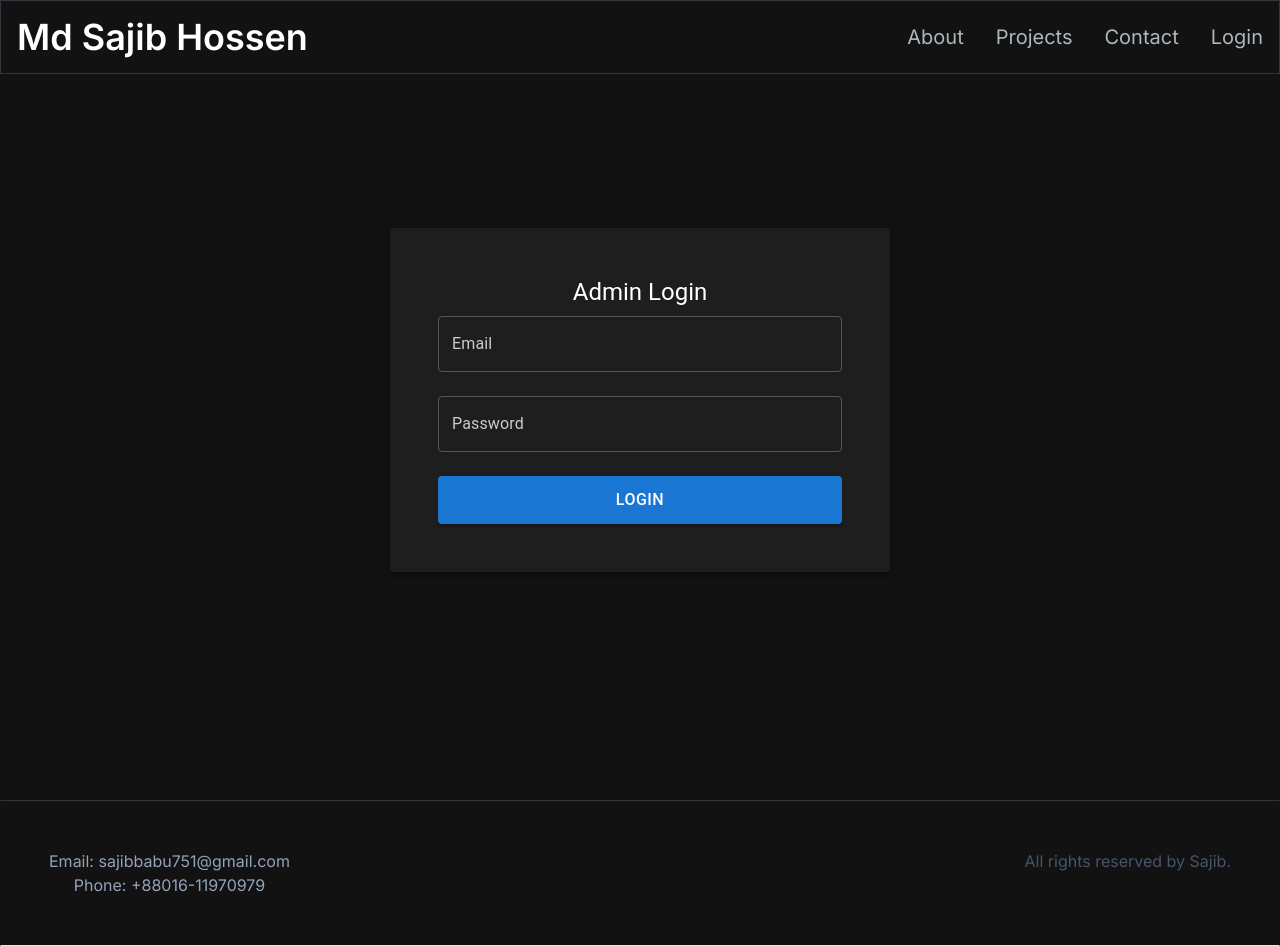
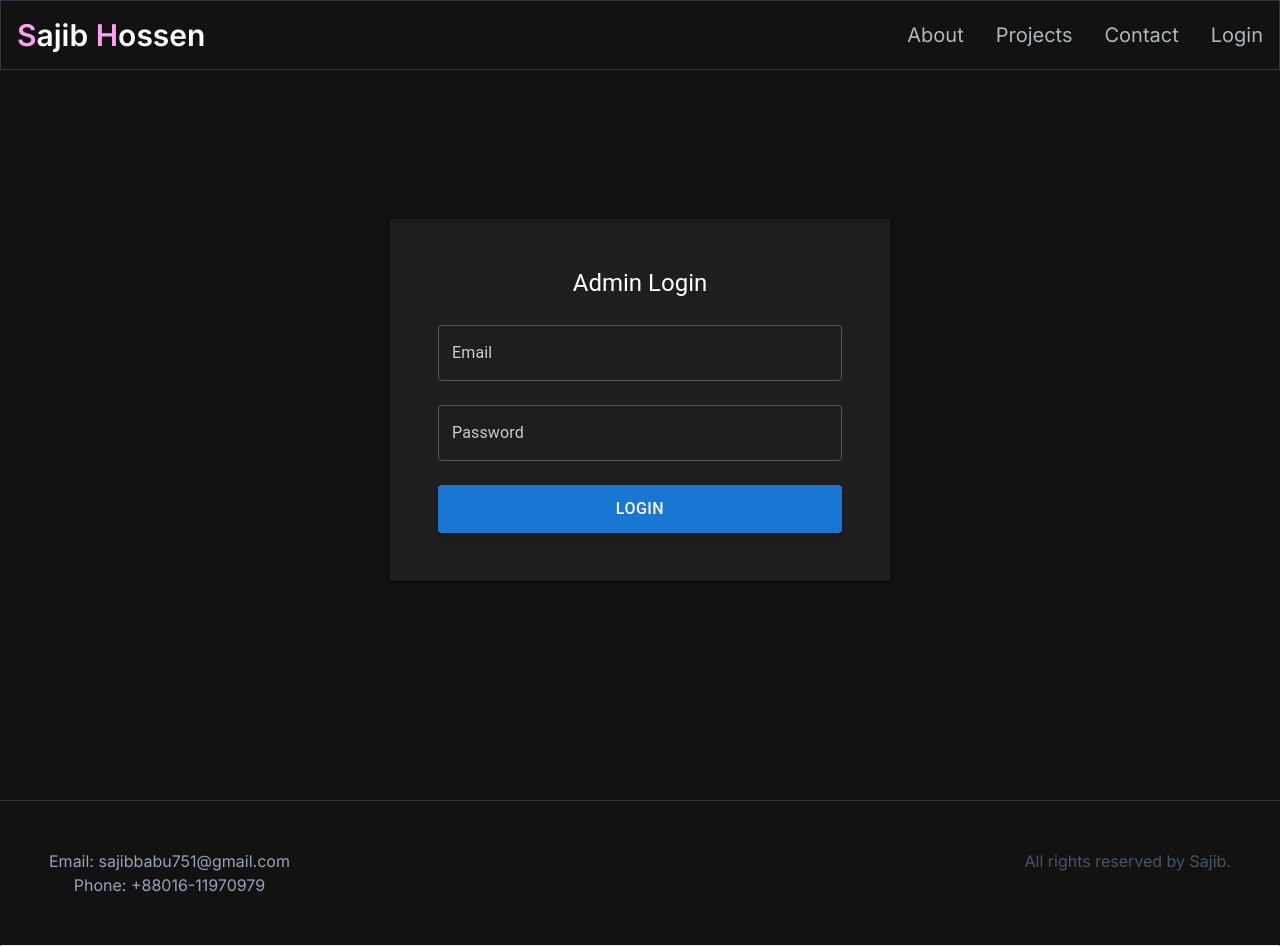
Before and after one commit to sajib689/sajib-portfolio-2, a Next.js app: page /login in a window 1280 px wide. Built offline with nearby package versions, Linux system fonts and the light colour scheme.

Commit message:
update Login component styling and adjust Navbar text size

```diff
--- a/src/app/Auth/Login.jsx
+++ b/src/app/Auth/Login.jsx
@@ -21,7 +21,7 @@
   return (
     <Container maxWidth="md" sx={{ backgroundColor: '#121212', minHeight: '100vh', display: 'flex', alignItems: 'center', justifyContent: 'center' }}>
       <Paper elevation={3} sx={{ padding: 6, textAlign: 'center', backgroundColor: '#1e1e1e', color: '#fff', width: '100%', maxWidth: '500px' }}>
-        <Typography variant="h5" gutterBottom>
+        <Typography sx={{marginBottom: "25px"}} variant="h5" gutterBottom>
          Admin Login
         </Typography>
         <Box component="form" onSubmit={handleSubmit} sx={{ display: 'flex', flexDirection: 'column', gap: 3 }}>
--- a/src/app/components/Navbar.jsx
+++ b/src/app/components/Navbar.jsx
@@ -32,9 +32,9 @@
       <div className="flex container lg:py-4 flex-wrap items-center justify-between mx-auto px-4 py-2">
         <Link
           href={"/"}
-          className="text-2xl md:text-4xl text-white font-semibold"
+          className="text-2xl md:text-3xl text-white font-semibold"
         >
-          Md Sajib Hossen
+          <span className="text-[#ff9ff3]">S</span>ajib <span className="text-[#ff9ff3]">H</span>ossen
         </Link>
         <div className="mobile-menu block md:hidden">
           {!navbarOpen ? (
```
